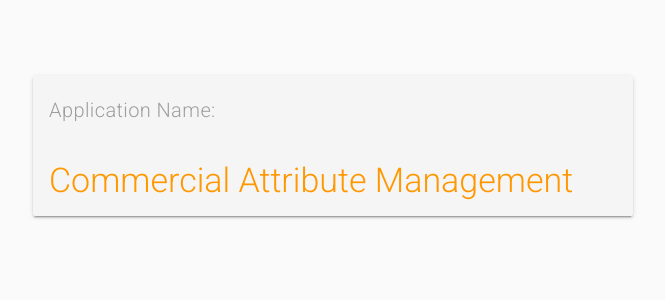
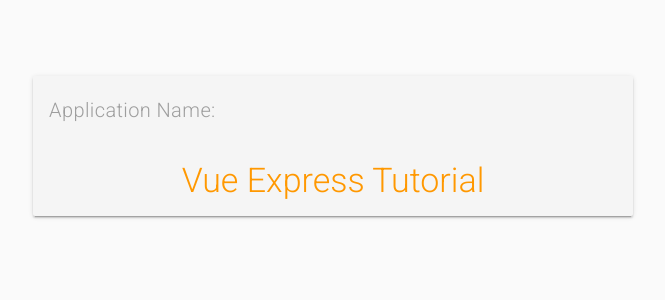
Before and after one commit to dheeraj0259/Vue-Express-App, a Vue app: page /vue-express/ in a window 1280 px wide. Shown: the top 300 px of the page, without its empty margins (307-972 px from the left). Built offline with nearby package versions, Linux system fonts and the light colour scheme.

Commit message:
- minor name change

```diff
--- a/src/pages/LandingPage.vue
+++ b/src/pages/LandingPage.vue
@@ -13,10 +13,10 @@
             Application Name:
         </v-card-text>
           <v-card-text
-          class="pt-4 display-1 font-weight-light orange--text txt"
+          class="pt-4 display-1 font-weight-light orange--text text-xs-center"
           style="position: relative;"
         >
-        Commercial Attribute Management
+        Vue Express Tutorial
           </v-card-text>
       </v-card>
     </v-hover>
```
